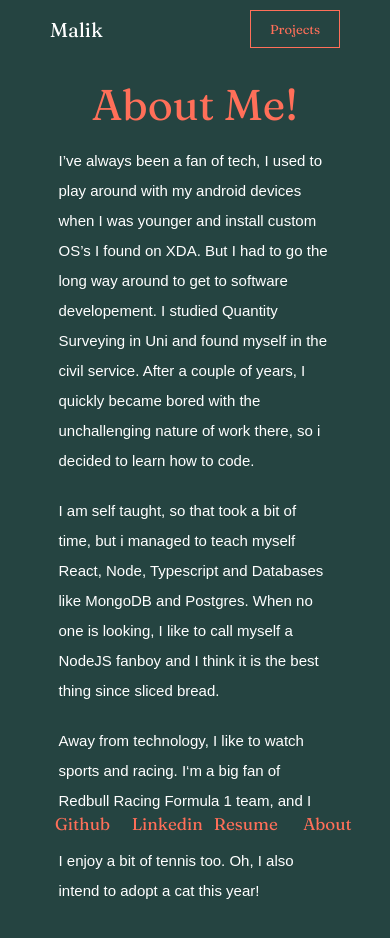
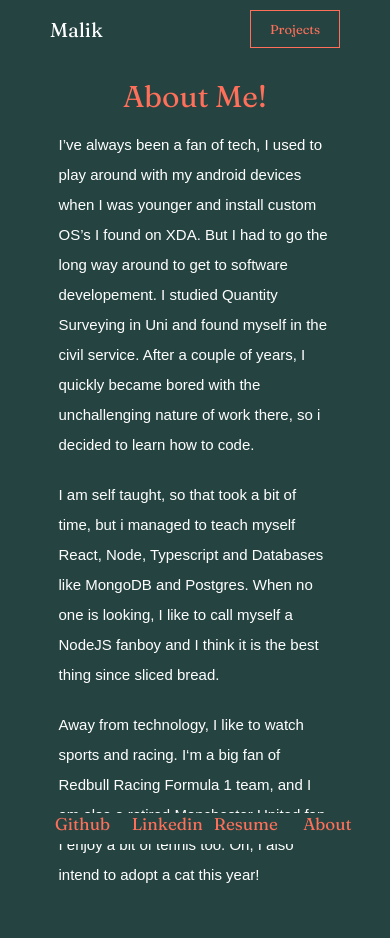
Before and after one commit to Placeholder30/portfolio-version-2, a Next.js app: page /about in a window 390 px wide. Shown: the top 938 px of the page. Built offline with nearby package versions, Linux system fonts and the light colour scheme.

Commit message:
fix aligning issue

```diff
--- a/components/about/styles.module.scss
+++ b/components/about/styles.module.scss
@@ -21,5 +21,8 @@
     p {
       font-size: 1.5rem;
     }
+    h1 {
+      font-size: 3rem;
+    }
   }
 }
--- a/styles/Home.module.scss
+++ b/styles/Home.module.scss
@@ -66,7 +66,7 @@
     }
 
     p {
-      line-height: 3rem;
+      line-height: 2.5rem;
     }
   }
   .hitme {
```
